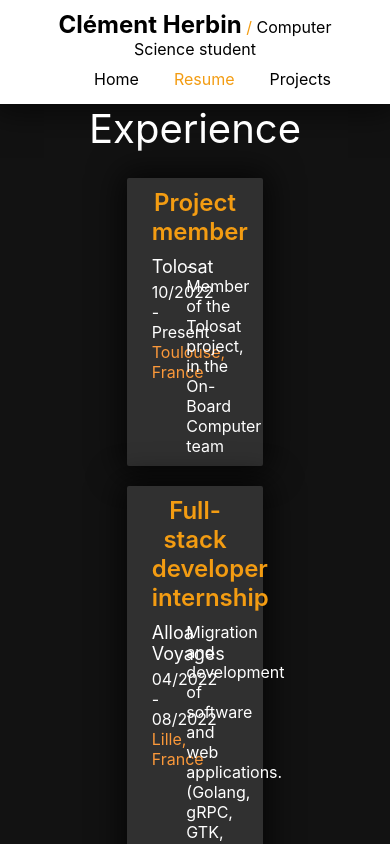
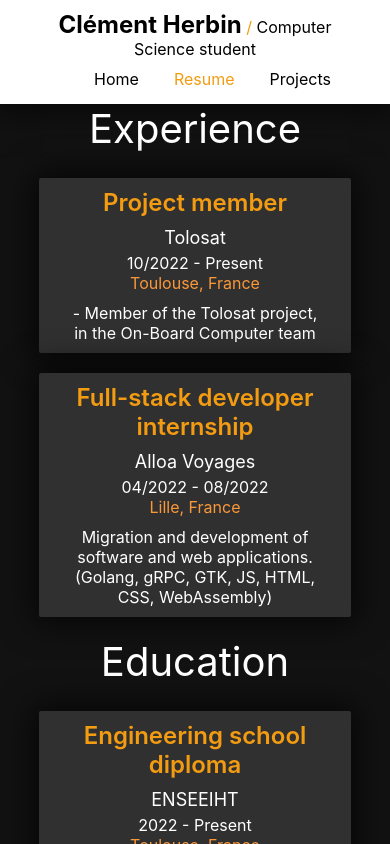
Before and after one commit to Herbin-Clement/portFolio, a React (Create React App) app: page / in a window 390 px wide. Both pictures are taken after a click on the element "Resume". Shown: the top 844 px of the page. Built offline with nearby package versions, Linux system fonts and the light colour scheme.

Commit message:
update resume responsive

```diff
--- a/src/components/resume/Resume.css
+++ b/src/components/resume/Resume.css
@@ -1,3 +1,61 @@
+@media (min-width: 1080px) {
+    .resume-card {
+        box-sizing: border-box;
+        display: flex;
+        flex-direction: column;
+        width: 35%;
+        margin-bottom: 20px;
+        padding: 10px 25px;
+        border-radius: 2px;
+        box-shadow: 0px 0px 32px 6px rgba(0,0,0,0.69);
+        background-color: #303030;
+        color: white;
+    }
+
+    .resume-card-content {
+        display: flex;
+    }
+
+    .resume-card-info {
+        width: 40%;
+    }
+
+    .resume-card-text {
+        width: 60%;
+    }
+}
+
+@media (max-width: 1080px) {
+    .resume-card {
+        box-sizing: border-box;
+        display: flex;
+        flex-direction: column;
+        width: 80%;
+        margin-bottom: 20px;
+        padding: 10px 25px;
+        border-radius: 2px;
+        box-shadow: 0px 0px 32px 6px rgba(0,0,0,0.69);
+        background-color: #303030;
+        color: white;
+    }
+
+    .resume-card-content {
+        display: flex;
+        flex-direction: column;
+    }
+
+    .resume-card-info {
+        display: flex;
+        flex-direction: column;
+        text-align: center;
+        margin-bottom: 10px;
+    }
+
+    .resume-card-text {
+        text-align: center;
+    }
+}
+
 .resume {
     display: flex;
     flex-direction: column;
@@ -12,33 +70,12 @@
     color: white;
 }
 
-.resume-card {
-    box-sizing: border-box;
-    display: flex;
-    flex-direction: column;
-    width: 35%;
-    margin-bottom: 20px;
-    padding: 10px 25px;
-    border-radius: 2px;
-    box-shadow: 0px 0px 32px 6px rgba(0,0,0,0.69);
-    background-color: #303030;
-    color: white;
-}
-
 .resume-card-title {
     margin-bottom: 10px;
     font-size: x-large;
     font-weight: 600;
     text-align: center;
     color: #f39c12;
-}
-
-.resume-card-content {
-    display: flex;
-}
-
-.resume-card-info {
-    width: 40%;
 }
 
 .resume-card-company {
@@ -49,7 +86,3 @@
 .resume-card-place {
     color: #fa983a;
 }
-
-.resume-card-text {
-    width: 60%;
-}
```
